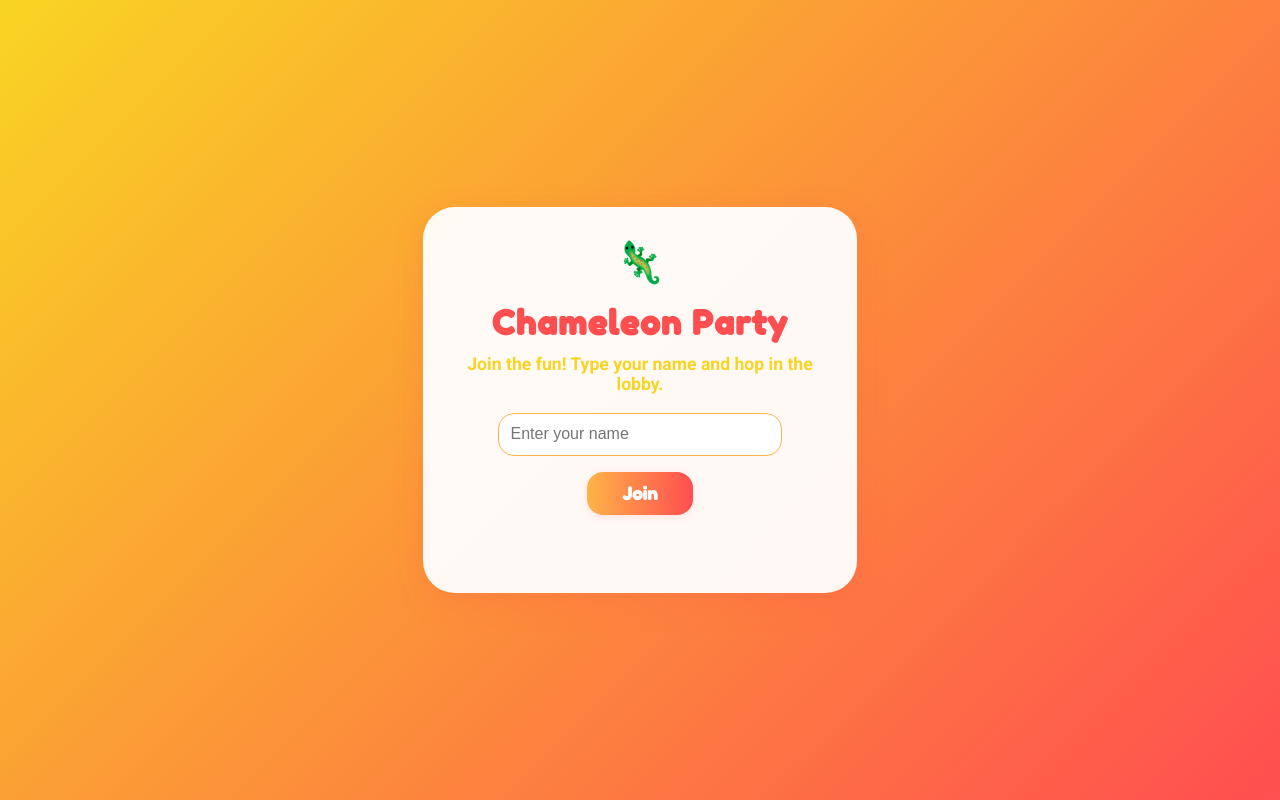
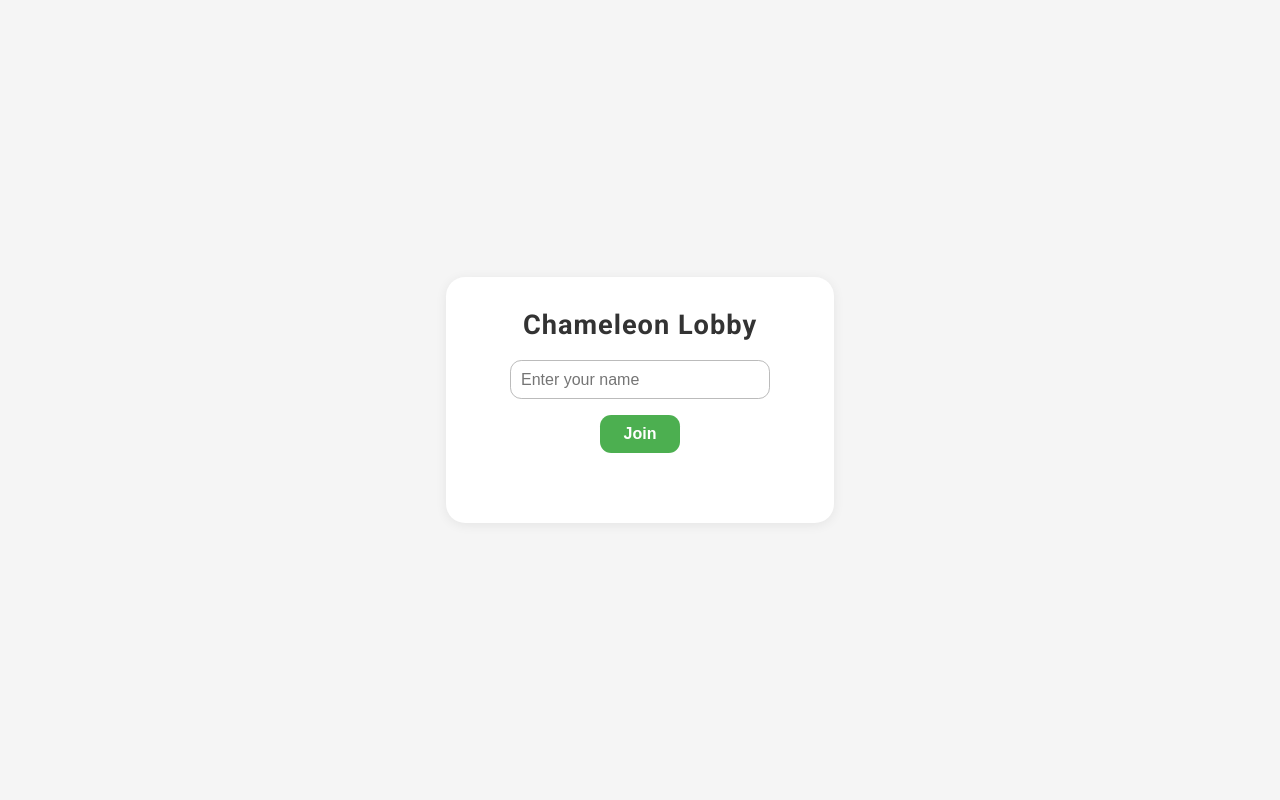
Before and after one commit to neidaskr/Game-chameleon-for-raspberry-pi, a Flask app: page / in a window 1280 px wide. Run offline with Flask 3, Linux system fonts and the light colour scheme; some libraries are stand-ins or nearby versions.

Commit message:
Add files via upload

```diff
--- a/templates/index.html
+++ b/templates/index.html
@@ -4,66 +4,41 @@
   <meta charset="UTF-8" />
   <title>Chameleon Game</title>
   <script src="https://cdn.socket.io/4.5.4/socket.io.min.js"></script>
-  <link href="https://fonts.googleapis.com/css2?family=Fredoka+One&family=Roboto:wght@400;700&display=swap" rel="stylesheet">
+  <link href="https://fonts.googleapis.com/css2?family=Roboto:wght@400;700&display=swap" rel="stylesheet">
   <style>
     body {
       min-height: 100vh;
       margin: 0;
       padding: 0;
-      background: linear-gradient(135deg, #f9d423 0%, #ff4e50 100%);
-      font-family: 'Roboto', 'Fredoka One', cursive, sans-serif;
+      background: #f5f5f5;
+      font-family: 'Roboto', sans-serif;
       display: flex;
       align-items: center;
       justify-content: center;
     }
 
     .lobby-card {
-      background: rgba(255,255,255,0.95);
-      border-radius: 2rem;
-      box-shadow: 0 8px 32px rgba(255, 78, 80, 0.18);
-      padding: 2.5rem 2rem 2rem 2rem;
-      max-width: 370px;
+      background: #fff;
+      border-radius: 1.2rem;
+      box-shadow: 0 2px 12px rgba(0,0,0,0.07);
+      padding: 2rem 1.5rem 1.5rem 1.5rem;
+      max-width: 340px;
       width: 100%;
       text-align: center;
-      position: relative;
-      animation: popin 0.7s cubic-bezier(.68,-0.55,.27,1.55);
-    }
-
-    @keyframes popin {
-      0% { transform: scale(0.7); opacity: 0; }
-      100% { transform: scale(1); opacity: 1; }
-    }
-
-    .mascot {
-      font-size: 2.5rem;
-      margin-bottom: 0.5rem;
-      animation: bounce 1.2s infinite alternate;
-    }
-
-    @keyframes bounce {
-      0% { transform: translateY(0); }
-      100% { transform: translateY(-10px); }
     }
 
     h1 {
-      font-family: 'Fredoka One', cursive;
-      font-size: 2.1rem;
-      margin: 0 0 0.7rem 0;
-      color: #ff4e50;
+      font-size: 1.7rem;
+      margin: 0 0 1.2rem 0;
+      color: #333;
+      font-weight: 700;
       letter-spacing: 1px;
     }
 
-    .subtitle {
-      color: #f9d423;
-      font-weight: 700;
-      margin-bottom: 1.2rem;
-      font-size: 1.1rem;
-    }
-
     input[type="text"] {
-      padding: 0.7rem;
-      border-radius: 1rem;
-      border: 1.5px solid #ffb347;
+      padding: 0.6rem;
+      border-radius: 0.7rem;
+      border: 1px solid #bbb;
       width: 70%;
       font-size: 1rem;
       margin-bottom: 1rem;
@@ -72,51 +47,45 @@
     }
 
     input[type="text"]:focus {
-      border: 2px solid #ff4e50;
+      border: 1.5px solid #4caf50;
     }
 
     #joinButton {
-      padding: 0.7rem 2.2rem;
+      padding: 0.6rem 1.5rem;
       border: none;
-      border-radius: 1rem;
-      background: linear-gradient(90deg, #ffb347 0%, #ff4e50 100%);
+      border-radius: 0.7rem;
+      background: #4caf50;
       color: #fff;
-      font-size: 1.1rem;
-      font-family: 'Fredoka One', cursive;
-      font-weight: 700;
+      font-size: 1rem;
+      font-weight: 600;
       cursor: pointer;
-      box-shadow: 0 2px 8px rgba(255, 78, 80, 0.13);
       margin-bottom: 1.2rem;
-      transition: background 0.2s, transform 0.1s;
+      transition: background 0.2s;
     }
 
     #joinButton:hover {
-      background: linear-gradient(90deg, #ff4e50 0%, #ffb347 100%);
-      transform: scale(1.07);
+      background: #388e3c;
     }
 
     #startContainer {
-      margin-top: 1.5rem;
+      margin-top: 1.2rem;
     }
 
     #startButton {
-      padding: 0.7rem 2.2rem;
+      padding: 0.6rem 1.5rem;
       border: none;
-      border-radius: 1rem;
-      background: linear-gradient(90deg, #43e97b 0%, #38f9d7 100%);
+      border-radius: 0.7rem;
+      background: #1976d2;
       color: #fff;
-      font-size: 1.1rem;
-      font-family: 'Fredoka One', cursive;
-      font-weight: 700;
+      font-size: 1rem;
+      font-weight: 600;
       cursor: pointer;
-      box-shadow: 0 2px 8px rgba(67, 233, 123, 0.13);
       margin-bottom: 1.2rem;
-      transition: background 0.2s, transform 0.1s;
+      transition: background 0.2s;
     }
 
     #startButton:hover {
-      background: linear-gradient(90deg, #38f9d7 0%, #43e97b 100%);
-      transform: scale(1.07);
+      background: #0d47a1;
     }
 
     #playerList {
@@ -126,38 +95,28 @@
       display: flex;
       flex-wrap: wrap;
       justify-content: center;
-      gap: 0.5rem;
+      gap: 0.4rem;
     }
 
     #playerList li {
-      background: #ffe082;
-      color: #ff4e50;
-      border-radius: 1rem;
-      padding: 0.5rem 1.1rem;
+      background: #f0f0f0;
+      color: #333;
+      border-radius: 0.7rem;
+      padding: 0.4rem 1rem;
       font-size: 1rem;
-      font-family: 'Fredoka One', cursive;
-      font-weight: 600;
-      box-shadow: 0 1px 4px rgba(255, 78, 80, 0.08);
+      font-weight: 500;
       margin-bottom: 0.2rem;
-      transition: background 0.2s;
-    }
-
-    #playerList li.me {
-      background: #43e97b;
-      color: #fff;
     }
 
     @media (max-width: 500px) {
-      .lobby-card { max-width: 98vw; padding: 1.2rem 0.5rem; }
+      .lobby-card { max-width: 98vw; padding: 1rem 0.3rem; }
       input[type="text"] { width: 90%; }
     }
   </style>
 </head>
 <body>
   <div class="lobby-card">
-    <div class="mascot">🦎</div>
-    <h1>Chameleon Party</h1>
-    <div class="subtitle">Join the fun! Type your name and hop in the lobby.</div>
+    <h1>Chameleon Lobby</h1>
     <input type="text" id="nameInput" placeholder="Enter your name" autocomplete="off" />
     <button id="joinButton">Join</button>
     <ul id="playerList"></ul>
```
